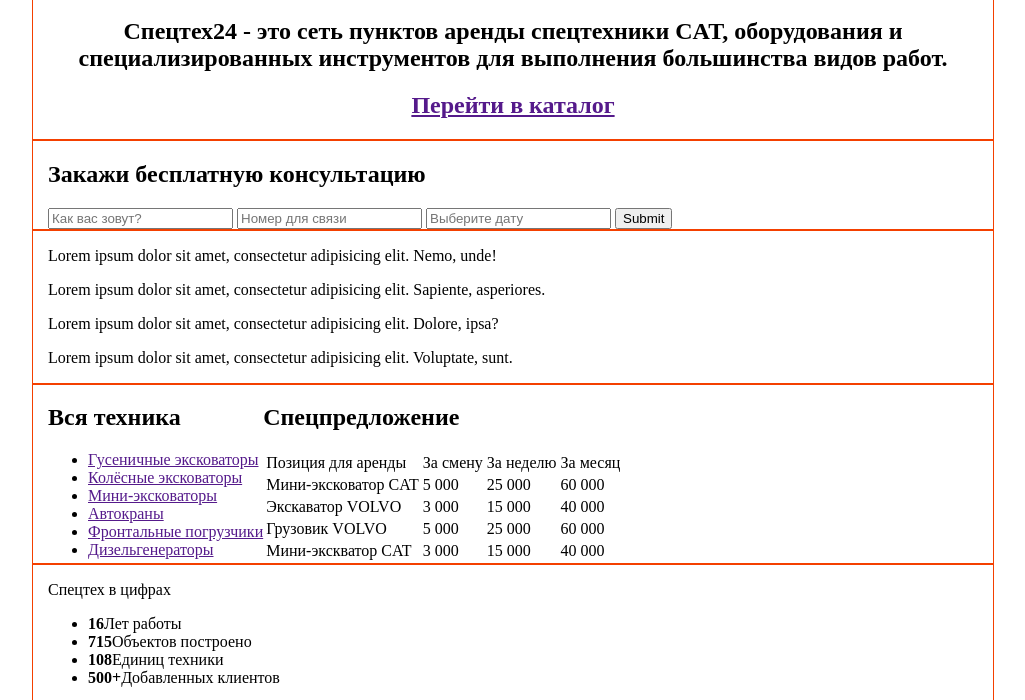
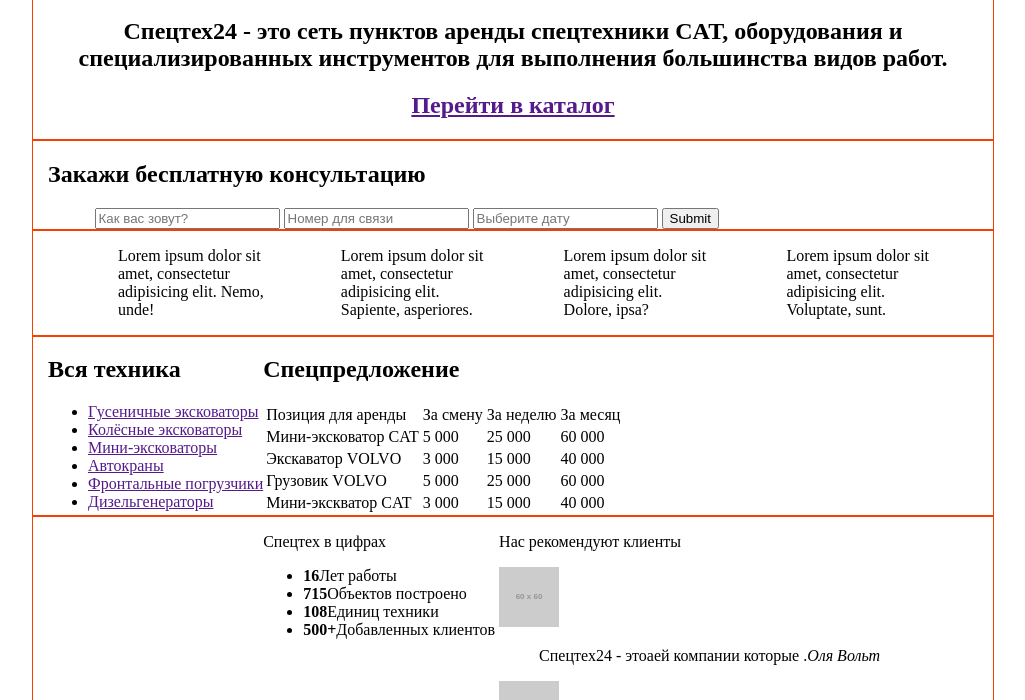
Before and after one commit to gayanebet/sp_gaya, a plain HTML site: page index.html in a window 1280 px wide. Shown: the part 81-781 px from the top of the page, without its empty margins (127-1152 px from the left). Drawn offline with Linux system fonts and the light colour scheme; placeholder pictures from the web are drawn by us.

Commit message:
дичь

```diff
--- a/css/style.css
+++ b/css/style.css
@@ -18,10 +18,10 @@
   padding-left: 15px;
   padding-right: 15px;
   border: 1px solid #f44000;
-/*  min-height: clear fix;*/
+
 }
 
-/*930*/
+
 .subheader{
 
 }
@@ -40,4 +40,24 @@
   display: table;
   clear: both;
 }
-/*а че он не выравнивается?*/
+
+.consult-form {
+  display: block;
+  margin: 0 auto;
+  width: 90%;
+  }
+
+.reviews
+{
+  display: inline-block;
+  vertical-align: top;
+}
+.about-numbers{
+  display: inline-block;
+}
+/*что за ботько*/
+.advantages-item{
+  width: 16%;
+  display: inline-block;
+  margin-left: 70px;
+}
```
